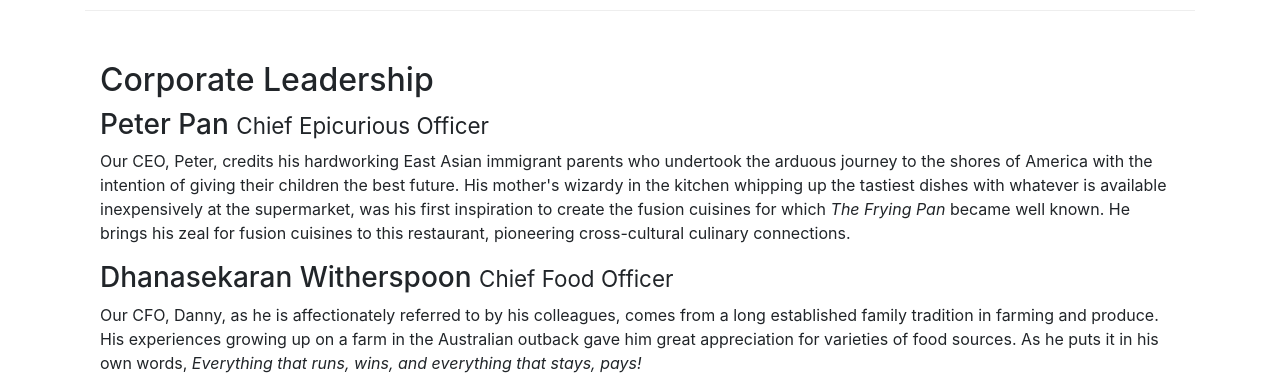
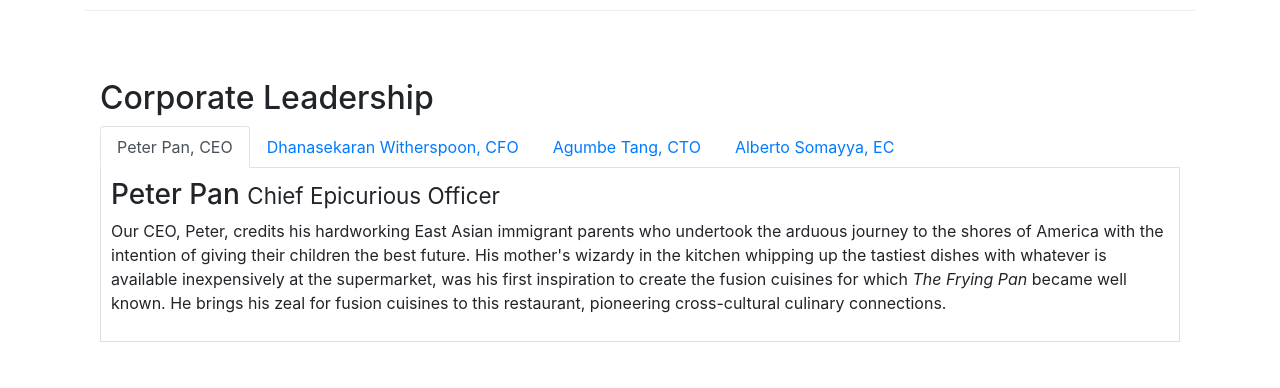
Before and after one commit to quant-shiva/bootstrap001, a website: page aboutus.html in a window 1280 px wide. Shown: the part 900-1288 px from the top of the page. Drawn offline with nearby package versions, Linux system fonts and the light colour scheme.

Commit message:
Nav-Tabs

```diff
--- a/aboutus.html
+++ b/aboutus.html
@@ -152,48 +152,89 @@
       <div class="row row-content align-items-center">
         <div class="col-12">
           <h2>Corporate Leadership</h2>
+          <ul class="nav nav-tabs">
+            <li class="nav-item">
+              <a
+                href="#peter"
+                class="nav-link active"
+                role="tab"
+                data-toggle="tab"
+                >Peter Pan, CEO</a
+              >
+            </li>
+            <li class="nav-item">
+              <a href="#danny" class="nav-link" role="tab" data-toggle="tab"
+                >Dhanasekaran Witherspoon, CFO</a
+              >
+            </li>
+            <li class="nav-item">
+              <a href="#agumbe" class="nav-link" role="tab" data-toggle="tab"
+                >Agumbe Tang, CTO</a
+              >
+            </li>
+            <li class="nav-item">
+              <a href="#peter" class="nav-link" role="tab" data-toggle="tab"
+                >Alberto Somayya, EC</a
+              >
+            </li>
+          </ul>
+          <div class="tab-content">
+            <div role="tabpanel" class="tab-pane fade show active" id="peter">
               <h3>Peter Pan <small>Chief Epicurious Officer</small></h3>
               <p class="d-none d-sm-block">
-            Our CEO, Peter, credits his hardworking East Asian immigrant parents
-            who undertook the arduous journey to the shores of America with the
-            intention of giving their children the best future. His mother's
-            wizardy in the kitchen whipping up the tastiest dishes with whatever
-            is available inexpensively at the supermarket, was his first
-            inspiration to create the fusion cuisines for which
-            <em>The Frying Pan</em> became well known. He brings his zeal for
-            fusion cuisines to this restaurant, pioneering cross-cultural
-            culinary connections.
+                Our CEO, Peter, credits his hardworking East Asian immigrant
+                parents who undertook the arduous journey to the shores of
+                America with the intention of giving their children the best
+                future. His mother's wizardy in the kitchen whipping up the
+                tastiest dishes with whatever is available inexpensively at the
+                supermarket, was his first inspiration to create the fusion
+                cuisines for which
+                <em>The Frying Pan</em> became well known. He brings his zeal
+                for fusion cuisines to this restaurant, pioneering
+                cross-cultural culinary connections.
               </p>
-          <h3>Dhanasekaran Witherspoon <small>Chief Food Officer</small></h3>
+            </div>
+            <div role="tabpanel" class="tab-pane fade " id="danny">
+              <h3>
+                Dhanasekaran Witherspoon <small>Chief Food Officer</small>
+              </h3>
               <p class="d-none d-sm-block">
                 Our CFO, Danny, as he is affectionately referred to by his
                 colleagues, comes from a long established family tradition in
                 farming and produce. His experiences growing up on a farm in the
-            Australian outback gave him great appreciation for varieties of food
-            sources. As he puts it in his own words,
+                Australian outback gave him great appreciation for varieties of
+                food sources. As he puts it in his own words,
                 <em
-              >Everything that runs, wins, and everything that stays, pays!</em
+                  >Everything that runs, wins, and everything that stays,
+                  pays!</em
                 >
               </p>
+            </div>
+            <div role="tabpanel" class="tab-pane fade" id="agumbe">
               <h3>Agumbe Tang <small>Chief Taste Officer</small></h3>
               <p class="d-none d-sm-block">
-            Blessed with the most discerning gustatory sense, Agumbe, our CTO,
-            personally ensures that every dish that we serve meets his exacting
-            tastes. Our chefs dread the tongue lashing that ensues if their dish
-            does not meet his exacting standards. He lives by his motto,
+                Blessed with the most discerning gustatory sense, Agumbe, our
+                CTO, personally ensures that every dish that we serve meets his
+                exacting tastes. Our chefs dread the tongue lashing that ensues
+                if their dish does not meet his exacting standards. He lives by
+                his motto,
                 <em>You click only if you survive my lick.</em>
               </p>
+            </div>
+            <div role="tabpanel" class="tab-pane fade" id="albetro">
               <h3>Alberto Somayya <small>Executive Chef</small></h3>
               <p class="d-none d-sm-block">
                 Award winning three-star Michelin chef with wide International
                 experience having worked closely with whos-who in the culinary
-            world, he specializes in creating mouthwatering Indo-Italian fusion
-            experiences. He says,
+                world, he specializes in creating mouthwatering Indo-Italian
+                fusion experiences. He says,
                 <em
-              >Put together the cuisines from the two craziest cultures, and you
-              get a winning hit! Amma Mia!</em
+                  >Put together the cuisines from the two craziest cultures, and
+                  you get a winning hit! Amma Mia!</em
                 >
               </p>
+            </div>
+          </div>
         </div>
       </div>
       <div class="row row-content">
--- a/css/styles.css
+++ b/css/styles.css
@@ -37,3 +37,10 @@
 .navbar-dark {
   background-color: purple;
 }
+
+.tab-content{
+  border-left: 1px solid #ddd;
+  border-right: 1px solid #ddd;
+  border-bottom: 1px solid #ddd;
+  padding: 10px
+}
```
Lines whose indentation alone changed are shown as unchanged.
